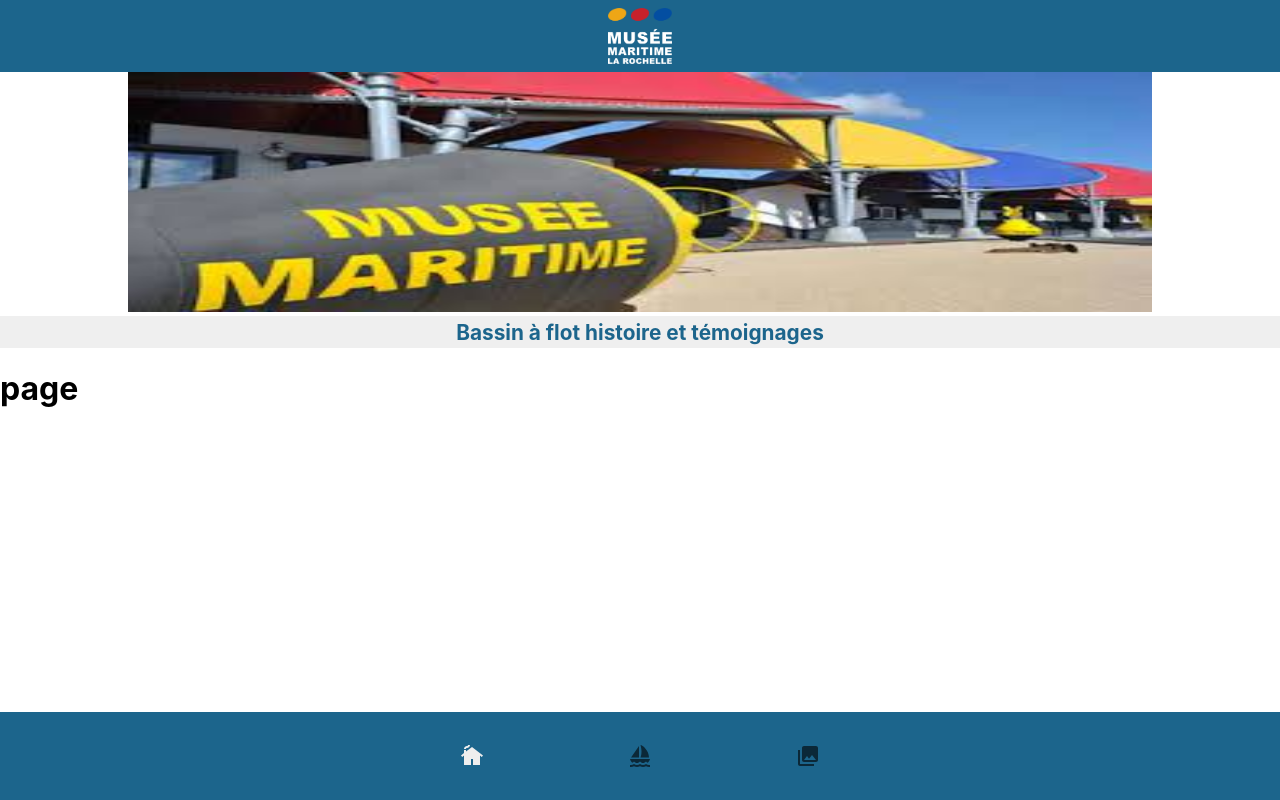
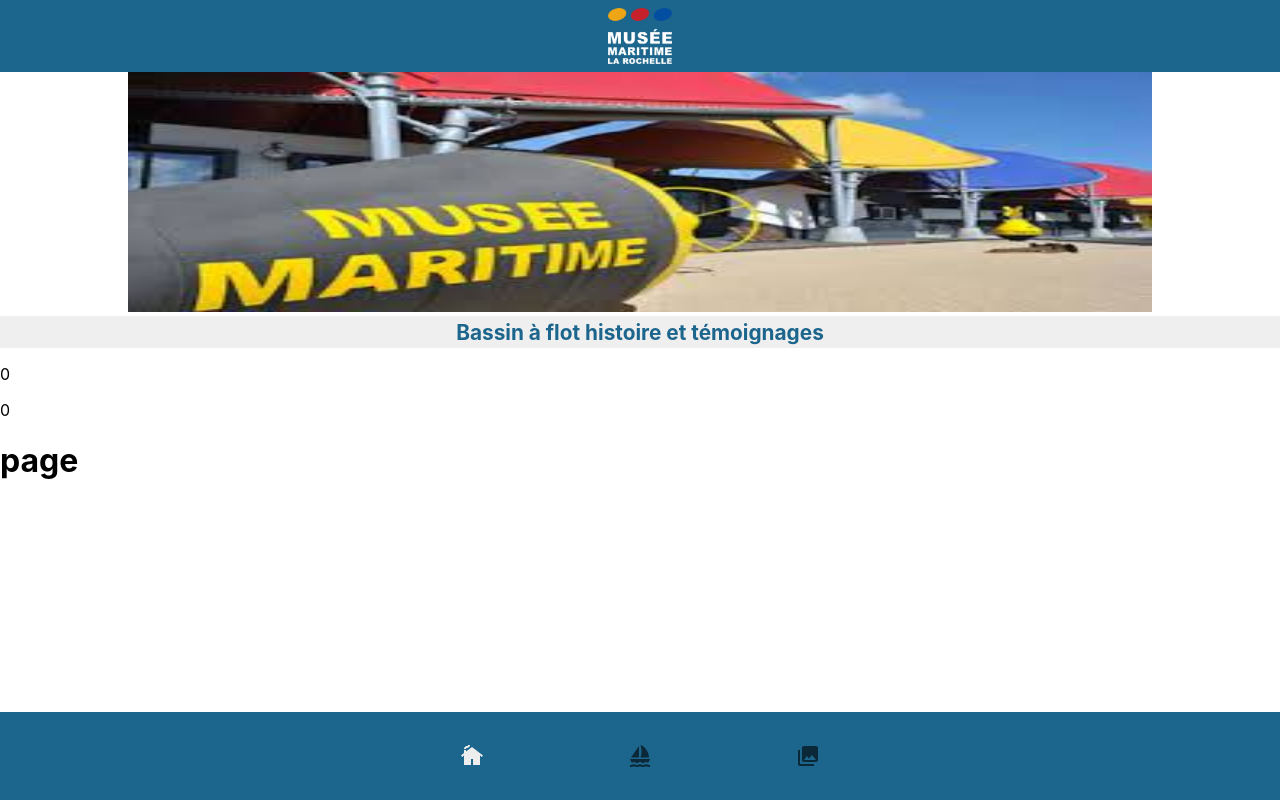
Before and after one commit to Tooki24/projet-musee-maritime, a React (Create React App) app in the folder front/: page / in a window 1280 px wide. Built offline with nearby package versions, Linux system fonts and the light colour scheme; no server answers.

Commit message:
test(weather.js): modif du fetch

```diff
--- a/front/src/App.js
+++ b/front/src/App.js
@@ -21,7 +21,6 @@
                 <div className="App">
                     <NavbarView/>
                 </div>
-                <weather/>
                 <Routes>
                     <Route path="/" exact element={<HomePage/>}/>
                     <Route path="/navires" exact element={<NaviresListPage/>}/>
--- a/front/src/features/composent/navire/Weather.js
+++ b/front/src/features/composent/navire/Weather.js
@@ -1,19 +1,20 @@
 import React from 'react';
 
-const weather = () =>{
-
-    function addWeather(event){
-        let lattxt =0
-        let lontxt=0
-        let citytxt="larochelle"
+const Weather = () =>{
+    let temp=0
+    let weather=0
+        console.log("salut")
         fetch("https://api.openweathermap.org/data/2.5/onecall?lat=46.160329&lon=-1.151139&exclude=minutely-hourly&appid=aa506f8f976137bd80c5da1deca545af")
             .then((res)=>res.json())
             .then((value)=>{
-            let temp = value.daily[0].temp.day;
-            let weather=value.daily[0].weather[0].main
+            temp = value.daily[0].temp.day;
+            weather=value.daily[0].weather[0].main
+            console.log(temp+" "+weather+"oui bonjour")
         })
-            .catch()
-    }
+            .catch((error) => {
+        error.log(error)
+    })
+    console.log(temp+" "+weather)
     return (
         <>
             <p>{temp}</p>
@@ -22,3 +23,5 @@
 )
 
 }
+
+export default Weather;
--- a/front/src/features/page/HomePage.js
+++ b/front/src/features/page/HomePage.js
@@ -1,10 +1,12 @@
 import React from 'react';
 import BannerHome from "../composent/Banner/BannerHome";
+import Weather from "../composent/navire/Weather";
 
 const HomePage = () => {
     return (
         <div>
             <BannerHome/>
+            <Weather/>
             <h1>page</h1>
         </div>
     );
```
